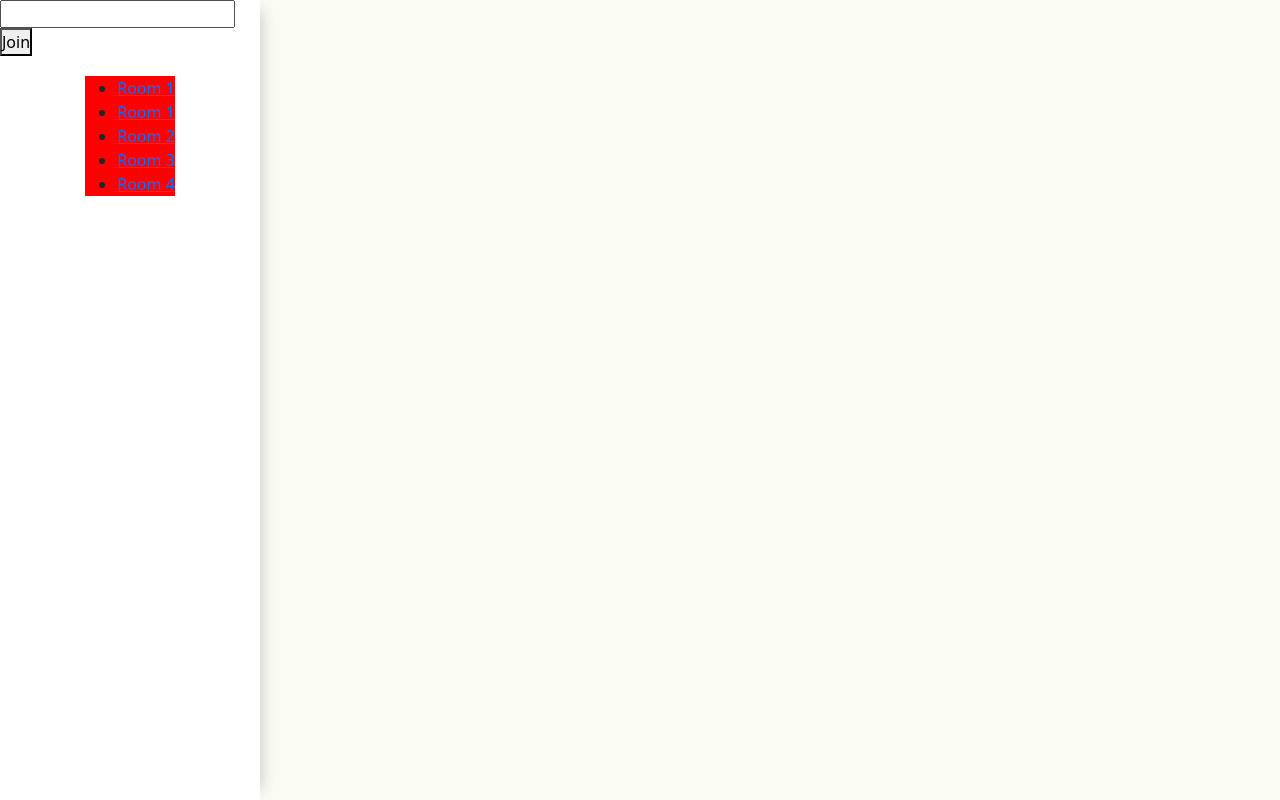
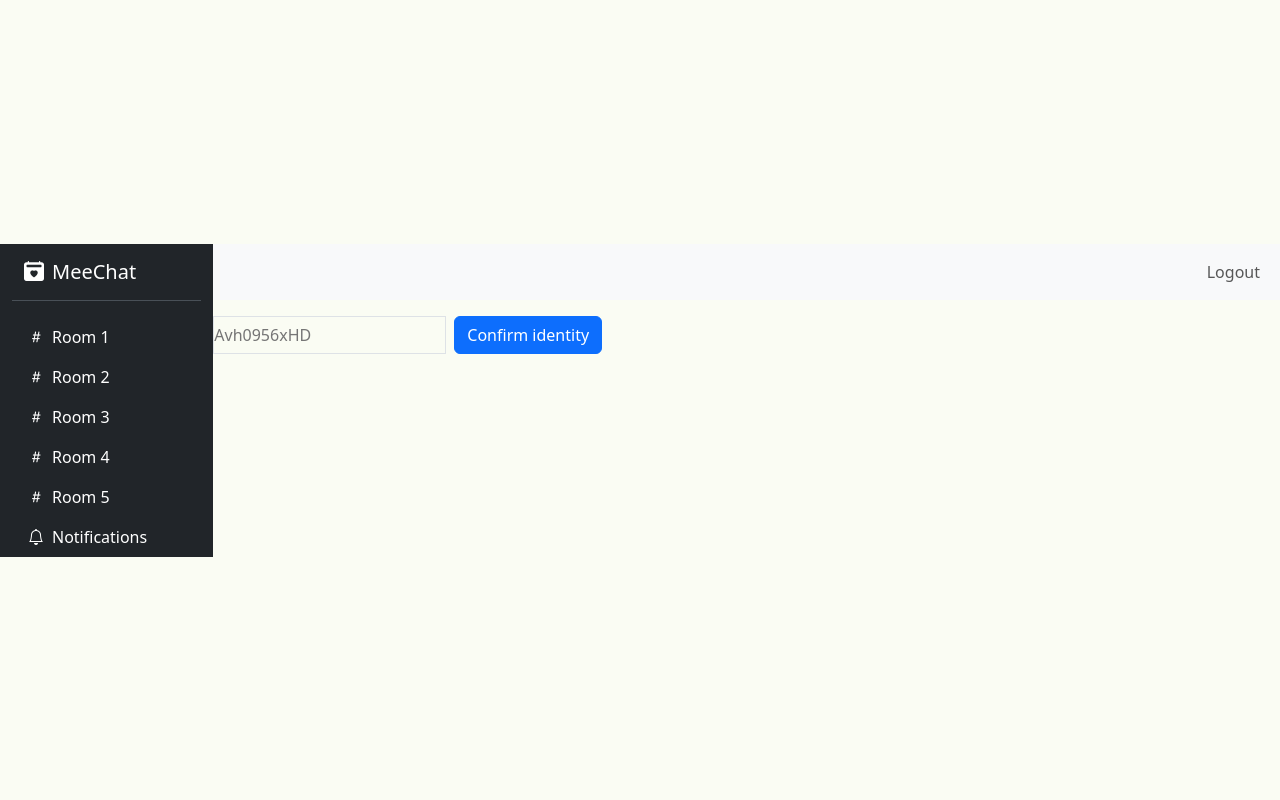
Before and after one commit to katGhost/meechat, a Flask app: page / in a window 1280 px wide. Run offline with Flask 3, Linux system fonts and the light colour scheme; some libraries are stand-ins or nearby versions.

Commit message:
import bootstrap -> adjust layout

```diff
--- a/templates/base.html
+++ b/templates/base.html
@@ -1,5 +1,6 @@
 <!DOCTYPE html>
 <html lang="en">
+
 <head>
     <meta charset="utf-8">
     <title>{% block title %}{% endblock %} - MeeChat</title>
@@ -7,33 +8,76 @@
     <meta name="description" content="{% block head_description %}{% endblock %}">
     <meta name="author" content="{% block head_author %}{% endblock %}">
     <!--Styles -->
-    <link href="https://cdn.jsdelivr.net/npm/bootstrap@5.3.8/dist/css/bootstrap.min.css" rel="stylesheet" integrity="sha384-sRIl4kxILFvY47J16cr9ZwB07vP4J8+LH7qKQnuqkuIAvNWLzeN8tE5YBujZqJLB" crossorigin="anonymous">
+    <link href="https://cdn.jsdelivr.net/npm/bootstrap@5.3.8/dist/css/bootstrap.min.css" rel="stylesheet"
+        integrity="sha384-sRIl4kxILFvY47J16cr9ZwB07vP4J8+LH7qKQnuqkuIAvNWLzeN8tE5YBujZqJLB" crossorigin="anonymous">
+    <link rel="stylesheet" href="https://cdn.jsdelivr.net/npm/bootstrap-icons@1.13.1/font/bootstrap-icons.min.css">
     <link href="{{ url_for('static', filename='css/styles.css') }}" rel="stylesheet">
     {% block extrahead %}{% endblock %}
 </head>
+
 <body>
-    <main class="container">
-      {% with messages = get_flashed_messages(with_categories=true) %}
-      <div id="messages">
-        {% for category, message in messages %}
-        <div class="alert alert-#">
-          <a class="close" data-dismiss="alert">&times;</a>
-          <strong>{{ message }}</strong>
+    <div class="container-fluid">
+        <div class="row">
+            <div class="col-2 cl-sm-3 col-xl-2 bg-dark">
+                <nav class="navbar bg-dark border-bottom border-body mb-3" data-bs-theme="dark">
+                    <div class="container-fluid">
+                        <a class="navbar-brand" href="#">
+                            <i class="bi bi-calendar2-heart-fill"></i><span class="d-none d-sm-inline ms-2">MeeChat</span>
+                        </a>
                     </div>
-        {% endfor %}
+                </nav>
+
+                <!-- Vertical alignmetnt -->
+                <div class="sticky-top">
+                    <nav class="nav flex-column" id="navLinkContainer">
+                        <a class="nav-link text-white" href="#">
+                            <i class="bi bi-hash"></i><span class="d-none d-sm-inline ms-2">Room 1</span>
+                        </a>
+                        <a class="nav-link text-white" href="#">
+                            <i class="bi bi-hash"></i><span class="d-none d-sm-inline ms-2">Room 2</span>
+                        </a>
+                        <a class="nav-link text-white" href="#">
+                            <i class="bi bi-hash"></i><span class="d-none d-sm-inline ms-2">Room 3</span>
+                        </a>
+                        <a class="nav-link text-white" href="#">
+                            <i class="bi bi-hash"></i><span class="d-none d-sm-inline ms-2">Room 4</span>
+                        </a>
+                        <a class="nav-link text-white" href="#">
+                            <i class="bi bi-hash"></i><span class="d-none d-sm-inline ms-2">Room 5</span>
+                        </a>
+
+                        <!-- Notifications and other links -->
+                        <a class="nav-link text-white" href="#">
+                            <i class="bi bi-bell"></i><span class="d-none d-sm-inline ms-2">Notifications</span>
+                        </a>
+                    </nav>
                 </div>
-      {% endwith %}
-
+            </div>
+            <div class="col-10 cl-sm-9 col-xl-10 p-0 m-0">
+                <nav class="navbar navbar-expand-lg bg-body-tertiary mb-3">
+                    <div class="container-fluid">
+                        <ul class="navbar-nav ms-auto">
+                            <li class="nav-item">
+                                <a class="nav-link" href="#">Logout</a>
+                            </li>
+                        </ul>
+                    </div>
+                </nav>
                 {% block content %}{% endblock %}
-    </main>
-
+            </div>
+        </div>
+    </div>
     <!-- Javascript
     ================================================== -->
     <!-- Placed at the end of the document so the pages load faster -->
-    <script src="https://cdnjs.cloudflare.com/ajax/libs/socket.io/4.0.1/socket.io.min.js" integrity="sha512-eVL5Lb9al9FzgR63gDs1MxcDS2wFu3loYAgjIH0+Hg38tCS8Ag62dwKyH+wzDb+QauDpEZjXbMn11blw8cbTJQ==" crossorigin="anonymous" referrerpolicy="no-referrer"></script>
-    <script src="https://cdn.jsdelivr.net/npm/bootstrap@5.3.8/dist/js/bootstrap.bundle.min.js" integrity="sha384-FKyoEForCGlyvwx9Hj09JcYn3nv7wiPVlz7YYwJrWVcXK/BmnVDxM+D2scQbITxI" crossorigin="anonymous"></script>
+    <script src="https://cdnjs.cloudflare.com/ajax/libs/socket.io/4.0.1/socket.io.min.js"
+        integrity="sha512-eVL5Lb9al9FzgR63gDs1MxcDS2wFu3loYAgjIH0+Hg38tCS8Ag62dwKyH+wzDb+QauDpEZjXbMn11blw8cbTJQ=="
+        crossorigin="anonymous" referrerpolicy="no-referrer"></script>
+    <script src="https://cdn.jsdelivr.net/npm/bootstrap@5.3.8/dist/js/bootstrap.bundle.min.js"
+        integrity="sha384-FKyoEForCGlyvwx9Hj09JcYn3nv7wiPVlz7YYwJrWVcXK/BmnVDxM+D2scQbITxI"
+        crossorigin="anonymous"></script>
     <script type="text/javascript" charset="utf-8">
-        $(document).ready(function() {
+        $(document).ready(function () {
             const socket = io.connect("http://127.0.0.1:5000");
 
             socket.on('connect', () => {
@@ -49,4 +93,16 @@
     </script>
     {% block extrajs %}{% endblock %}
 </body>
+
 </html>
+
+<!-- {% with messages = get_flashed_messages(with_categories=true) %}
+<div id="messages">
+  {% for category, message in messages %}
+  <div class="alert alert-#">
+    <a class="close" data-dismiss="alert">&times;</a>
+    <strong>{{ message }}</strong>
+  </div>
+  {% endfor %}
+</div>
+{% endwith %} -->
--- a/templates/index.html
+++ b/templates/index.html
@@ -3,55 +3,15 @@
 {% block title %} Home {% endblock %}
 
 {% block content %}
-    <div class="main-container">
-        <div class="aside-nav-container">
-            <div class="nav-wrapper">
-                <div class="search">
-                    <input id="room-search" class="room-search" />
-                    <button class="join-room-btn">Join</button>
-                </div>
-                <div class="rooms">
-                    <ul>
-                        <!-- Room -->
-                        <li class="nav-link-item">
-                            <div>
-                                <a href="room" class="room-btn">Room 1</a>
-                            </div>
-                        </li>
-                        <!-- Room -->
-                        <li class="nav-link-item">
-                            <div>
-                                <a href="room" class="room-btn">Room 1</a>
-                            </div>
-                        </li>
-                        <!-- Room -->
-                        <li class="nav-link-item">
-                            <div>
-                                <a href="room" class="room-btn">Room 2</a>
-                            </div>
-                        </li>
-                        <!-- Room -->
-                        <li class="nav-link-item">
-                            <div>
-                                <a href="room" class="room-btn">Room 3</a>
-                            </div>
-                        </li>
-                        <!-- Room -->
-                        <li class="nav-link-item">
-                            <div>
-                                <a href="room" class="room-btn">Room 4</a>
-                            </div>
-                        </li>
-                    </ul>
-                </div>
+    <div class="form-container">
+        <form method="POST" class="row g-2">
+            <div class="col-auto">
+                <label for="finding-rooms" class="visually-hidden">Enter Room Name | Code</label>
+                <input type="text" autocomplete required class="form-control-plaintext border" id="roomCode" placeholder="Avh0956xHD" value="">
             </div>
-
-        </div>
-        <div class="room-container">
-            <h3>Room</h3>
-            <div class="room-chat">
-
+            <div class="col-auto">
+                <button type="submit" class="btn btn-primary mb-3">Confirm identity</button>
             </div>
-        </div>
+        </form>
     </div>
 {% endblock %}
```
Lines whose indentation alone changed are shown as unchanged.
